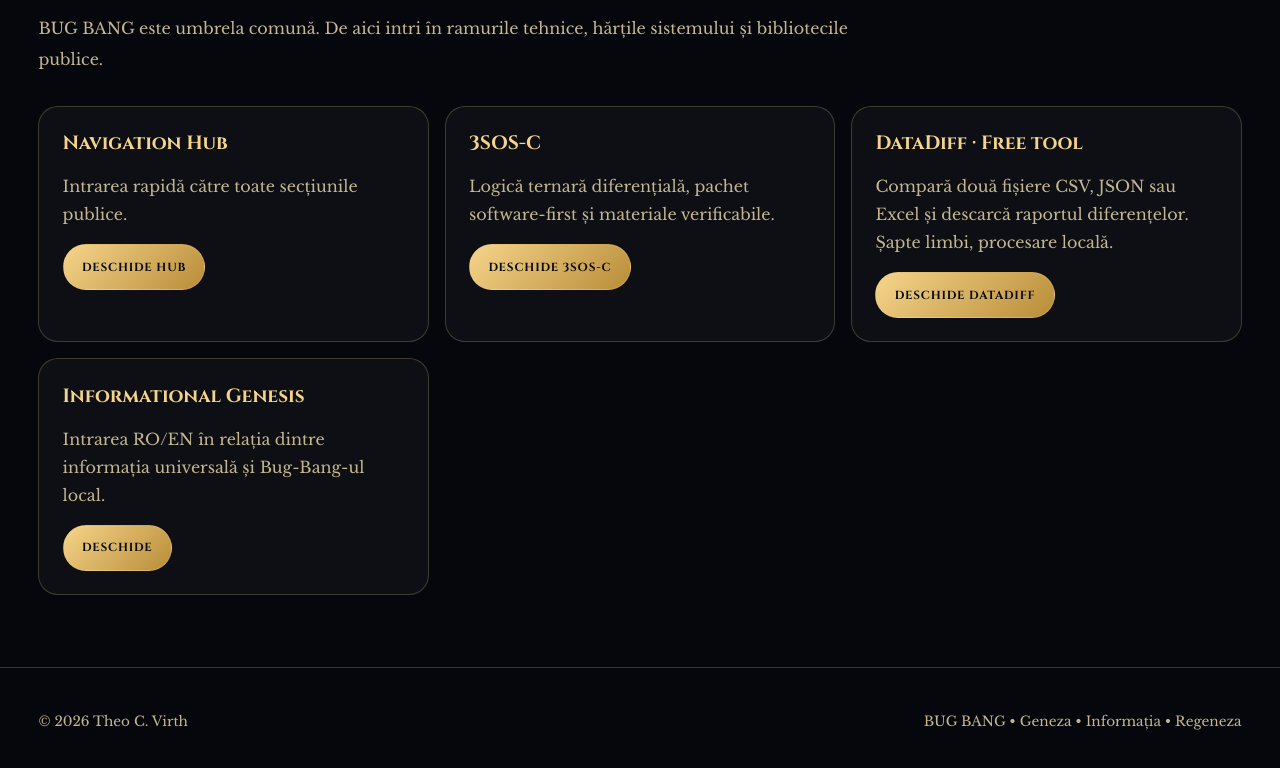
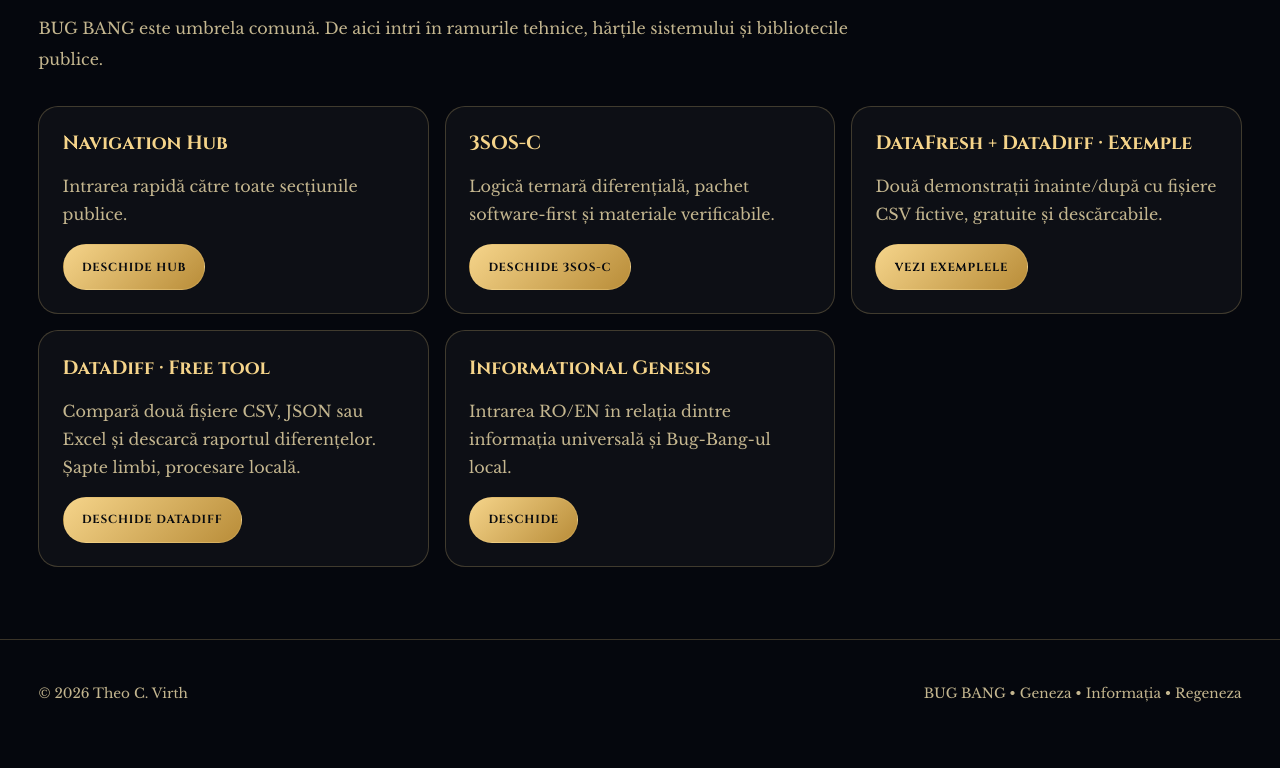
Before and after one commit to presedintero-collab/bug-bang-site, a plain HTML site: page index.html in a window 1280 px wide. Shown: the part 2376-3144 px from the top of the page. After the commit the page ends 3122 px from the top, so only its background shows below. Drawn offline with nearby package versions, Linux system fonts and the light colour scheme.

Commit message:
Link and index DataFresh/DataDiff before-after sample demonstrations

```diff
--- a/index.html
+++ b/index.html
@@ -82,7 +82,7 @@
     </div>
   </div>
 </section>
-    <section class="section"><div class="wrap"><h2>Portalul proiectelor</h2><p class="section-lead">BUG BANG este umbrela comună. De aici intri în ramurile tehnice, hărțile sistemului și bibliotecile publice.</p><div class="cards"><article class="card"><h3>Navigation Hub</h3><p>Intrarea rapidă către toate secțiunile publice.</p><a class="btn primary" href="navigation.html">Deschide Hub</a></article><article class="card"><h3>3SOS-C</h3><p>Logică ternară diferențială, pachet software-first și materiale verificabile.</p><a class="btn primary" href="3sos-c.html">Deschide 3SOS-C</a></article><article class="card"><h3>DataDiff · Free tool</h3><p>Compară două fișiere CSV, JSON sau Excel și descarcă raportul diferențelor. Șapte limbi, procesare locală.</p><a class="btn primary" href="datadiff.html">Deschide DataDiff</a></article><article class="card"><h3>Informational Genesis</h3><p>Intrarea RO/EN în relația dintre informația universală și Bug-Bang-ul local.</p><a class="btn primary" href="informational-genesis.html">Deschide</a></article></div></div></section>
+    <section class="section"><div class="wrap"><h2>Portalul proiectelor</h2><p class="section-lead">BUG BANG este umbrela comună. De aici intri în ramurile tehnice, hărțile sistemului și bibliotecile publice.</p><div class="cards"><article class="card"><h3>Navigation Hub</h3><p>Intrarea rapidă către toate secțiunile publice.</p><a class="btn primary" href="navigation.html">Deschide Hub</a></article><article class="card"><h3>3SOS-C</h3><p>Logică ternară diferențială, pachet software-first și materiale verificabile.</p><a class="btn primary" href="3sos-c.html">Deschide 3SOS-C</a></article><article class="card"><h3>DataFresh + DataDiff · Exemple</h3><p>Două demonstrații înainte/după cu fișiere CSV fictive, gratuite și descărcabile.</p><a class="btn primary" href="data-tools-examples.html">Vezi exemplele</a></article><article class="card"><h3>DataDiff · Free tool</h3><p>Compară două fișiere CSV, JSON sau Excel și descarcă raportul diferențelor. Șapte limbi, procesare locală.</p><a class="btn primary" href="datadiff.html">Deschide DataDiff</a></article><article class="card"><h3>Informational Genesis</h3><p>Intrarea RO/EN în relația dintre informația universală și Bug-Bang-ul local.</p><a class="btn primary" href="informational-genesis.html">Deschide</a></article></div></div></section>
   </main>
   <footer><div class="wrap footer"><span>© 2026 Theo C. Virth</span><span>BUG BANG • Geneza • Informația • Regeneza</span></div></footer>
 <script id="same-tab-internal-links">document.addEventListener("DOMContentLoaded",function(){document.querySelectorAll("a[target]").forEach(function(a){var h=a.getAttribute("href")||"";try{var u=new URL(h,window.location.href);if(u.origin===window.location.origin){a.removeAttribute("target");}}catch(e){a.removeAttribute("target");}});});</script></body>
```
